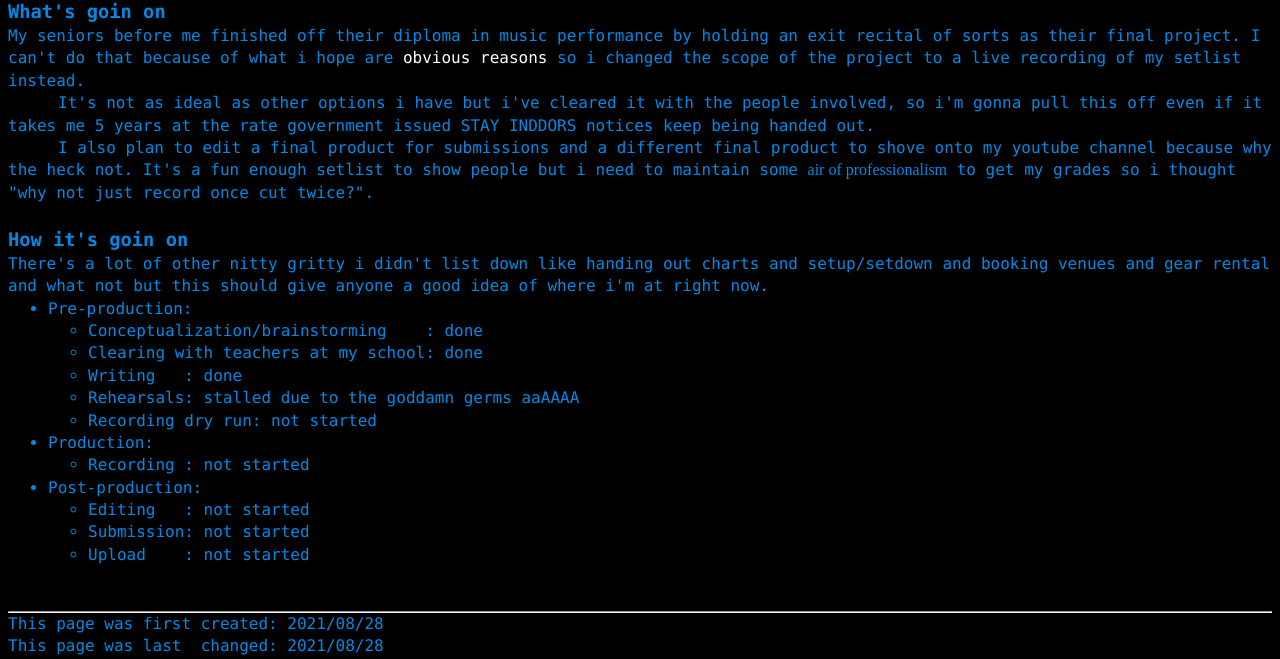
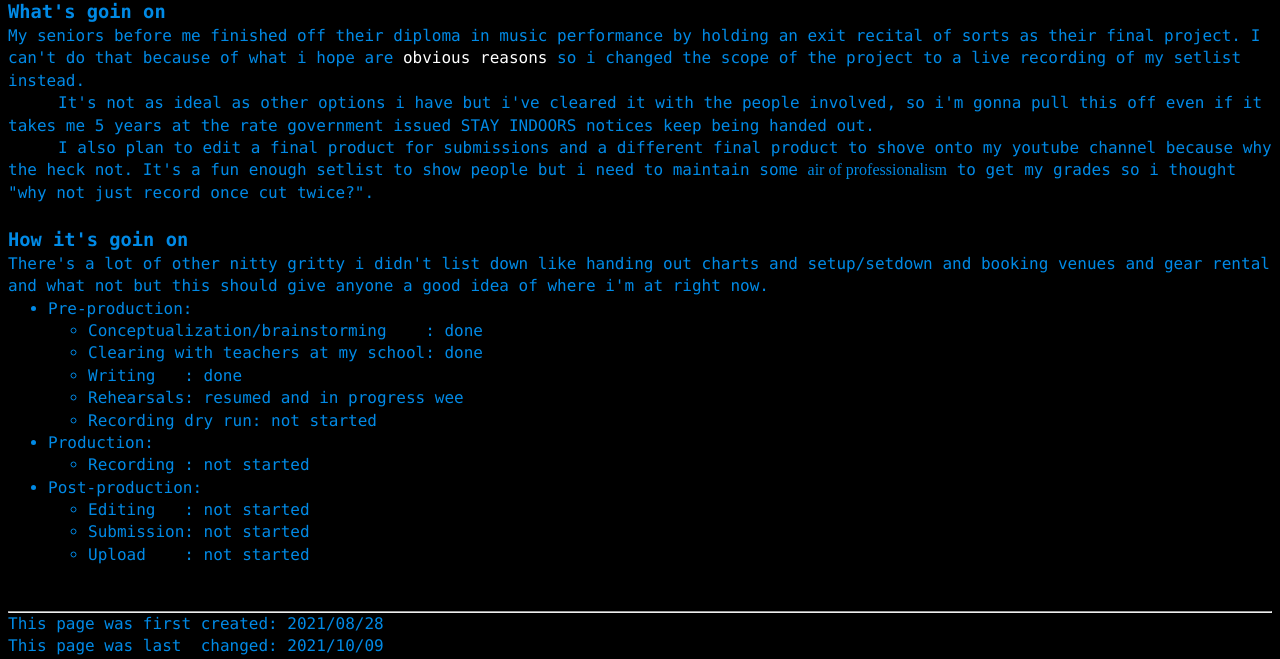
Before and after one commit to a-erfan-aa/a-erfan-aa.github.io, a Jekyll site: the page built from things-i-make/diploma.html, in a window 1280 px wide. Shown: the part 427-1086 px from the top of the page. Built offline with Jekyll 4.4.1, drawn with Linux system fonts in a browser that asks for light colours.

Commit message:
Update progress in diploma.html
Also update lastChanged

Also correct minor spelling error in line 20

```diff
--- a/things-i-make/diploma.html
+++ b/things-i-make/diploma.html
@@ -2,7 +2,7 @@
 layout: default
 title: My diploma
 firstCreated: 2021/08/28
-lastChanged: 2021/08/28
+lastChanged: 2021/10/09
 ---
 <!-- title and subtitle -->
 <div>
@@ -17,7 +17,7 @@ lastChanged: 2021/08/28
 <div>
 	<h3>What's goin on</h3>
 	<p>My seniors before me finished off their diploma in music performance by holding an exit recital of sorts as their final project. I can't do that because of what i hope are <a href="https://en.wikipedia.org/wiki/COVID-19_pandemic">obvious reasons</a> so i changed the scope of the project to a live recording of my setlist instead.</p>
-    <p style="text-indent: 50px;">It's not as ideal as other options i have but i've cleared it with the people involved, so i'm gonna pull this off even if it takes me 5 years at the rate government issued STAY INDDORS notices keep being handed out.</p>
+    <p style="text-indent: 50px;">It's not as ideal as other options i have but i've cleared it with the people involved, so i'm gonna pull this off even if it takes me 5 years at the rate government issued STAY INDOORS notices keep being handed out.</p>
     <p style="text-indent: 50px;">I also plan to edit a final product for submissions and a different final product to shove onto my youtube channel because why the heck not. It's a fun enough setlist to show people but i need to maintain some <span style="font-family: 'Times New Roman', Times, serif;">air of professionalism</span> to get my grades so i thought "why not just record once cut twice?".</p>
 </div>
 
@@ -33,7 +33,7 @@ lastChanged: 2021/08/28
                 <li>Conceptualization/brainstorming&nbsp;&nbsp;&nbsp;&nbsp;: done</li>
                 <li>Clearing with teachers at my school: done</li>
                 <li>Writing&nbsp;&nbsp;&nbsp;: done</li>
-                <li>Rehearsals: stalled due to the goddamn germs aaAAAA</li>
+                <li>Rehearsals: resumed and in progress wee</li>
                 <li>Recording dry run: not started</li>
             </ul>
         </li>
```
